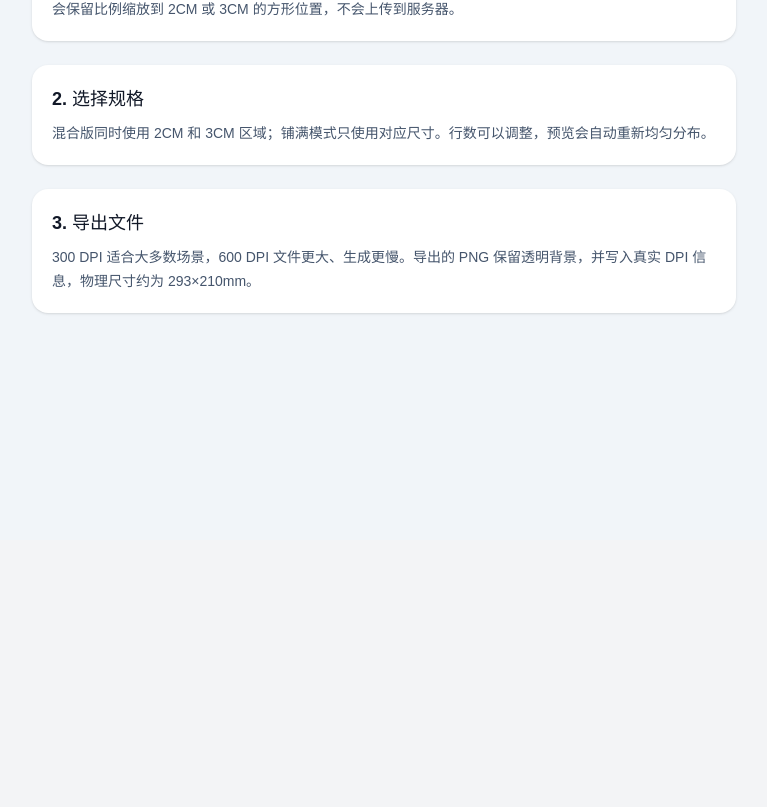
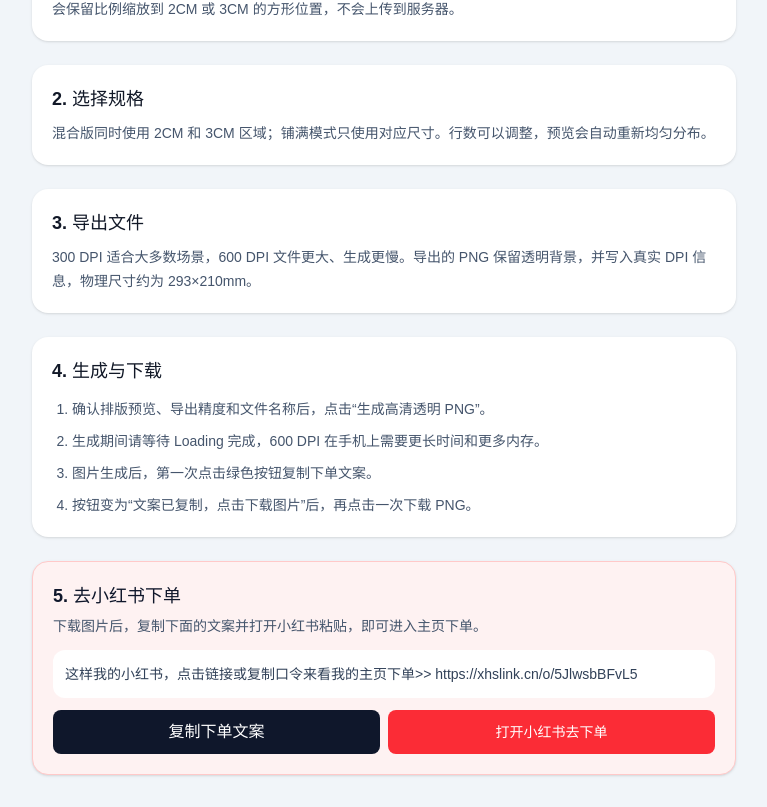
Before and after one commit to chenbb0128/Pic, a Vue app in the folder web/: page /help in a window 1280 px wide. Shown: the part 260-1067 px from the top of the page, without its empty margins (256-1023 px from the left). Before the commit the page ends 800 px from the top, so only its background shows below. Built offline with nearby package versions, Linux system fonts and the light colour scheme.

Commit message:
docs: 补充生成下载与下单说明
在帮助页面增加高清图片生成、两步下载流程和小红书下单指引。
复用统一下单文案，并提供复制与小红书跳转入口。

```diff
--- a/web/src/pages/HelpPage.vue
+++ b/web/src/pages/HelpPage.vue
@@ -1,3 +1,19 @@
+<script setup lang="ts">
+import { ref } from 'vue'
+import { XIAOHONGSHU_ORDER_TEXT, XIAOHONGSHU_ORDER_URL } from '../domain/order'
+import { copyText } from '../services/clipboard'
+
+const copyStatus = ref<'idle' | 'copied' | 'manual'>('idle')
+
+async function copyOrderText(): Promise<void> {
+  copyStatus.value = await copyText(XIAOHONGSHU_ORDER_TEXT) ? 'copied' : 'manual'
+}
+
+function selectOrderText(event: FocusEvent): void {
+  (event.target as HTMLTextAreaElement).select()
+}
+</script>
+
 <template>
   <article class="mx-auto w-full max-w-3xl space-y-6 p-4 sm:p-8">
     <div>
@@ -16,5 +32,47 @@
       <h2 class="text-lg font-bold">3. 导出文件</h2>
       <p class="text-sm leading-6 text-slate-600">300 DPI 适合大多数场景，600 DPI 文件更大、生成更慢。导出的 PNG 保留透明背景，并写入真实 DPI 信息，物理尺寸约为 293×210mm。</p>
     </section>
+    <section class="space-y-3 rounded-2xl bg-white p-5 shadow-sm">
+      <h2 class="text-lg font-bold">4. 生成与下载</h2>
+      <ol class="list-decimal space-y-2 pl-5 text-sm leading-6 text-slate-600">
+        <li>确认排版预览、导出精度和文件名称后，点击“生成高清透明 PNG”。</li>
+        <li>生成期间请等待 Loading 完成，600 DPI 在手机上需要更长时间和更多内存。</li>
+        <li>图片生成后，第一次点击绿色按钮复制下单文案。</li>
+        <li>按钮变为“文案已复制，点击下载图片”后，再点击一次下载 PNG。</li>
+      </ol>
+    </section>
+    <section class="space-y-3 rounded-2xl border border-red-200 bg-red-50 p-5 shadow-sm">
+      <div>
+        <h2 class="text-lg font-bold text-slate-900">5. 去小红书下单</h2>
+        <p class="mt-1 text-sm leading-6 text-slate-600">下载图片后，复制下面的文案并打开小红书粘贴，即可进入主页下单。</p>
+      </div>
+      <div class="rounded-xl bg-white p-3 text-sm leading-6 text-slate-700">
+        {{ XIAOHONGSHU_ORDER_TEXT }}
+      </div>
+      <div class="grid gap-2 sm:grid-cols-2">
+        <button
+          type="button"
+          class="min-h-11 rounded-lg bg-slate-900 px-4 text-sm font-semibold text-white hover:bg-slate-700"
+          @click="copyOrderText"
+        >
+          {{ copyStatus === 'copied' ? '下单文案已复制 ✓' : '复制下单文案' }}
+        </button>
+        <a
+          class="flex min-h-11 items-center justify-center rounded-lg bg-red-500 px-4 text-sm font-semibold text-white hover:bg-red-600"
+          :href="XIAOHONGSHU_ORDER_URL"
+          target="_blank"
+          rel="noopener noreferrer"
+        >打开小红书去下单</a>
+      </div>
+      <div v-if="copyStatus === 'manual'" class="space-y-2 rounded-lg border border-amber-200 bg-amber-50 p-3" aria-live="polite">
+        <p class="text-xs leading-5 text-amber-800">浏览器未允许自动复制，请长按下面的文案手动复制。</p>
+        <textarea
+          class="h-24 w-full resize-none rounded-lg border border-amber-300 bg-white p-2 text-xs leading-5 text-slate-700 outline-none focus:ring-2 focus:ring-amber-200"
+          :value="XIAOHONGSHU_ORDER_TEXT"
+          readonly
+          @focus="selectOrderText"
+        />
+      </div>
+    </section>
   </article>
 </template>
```
